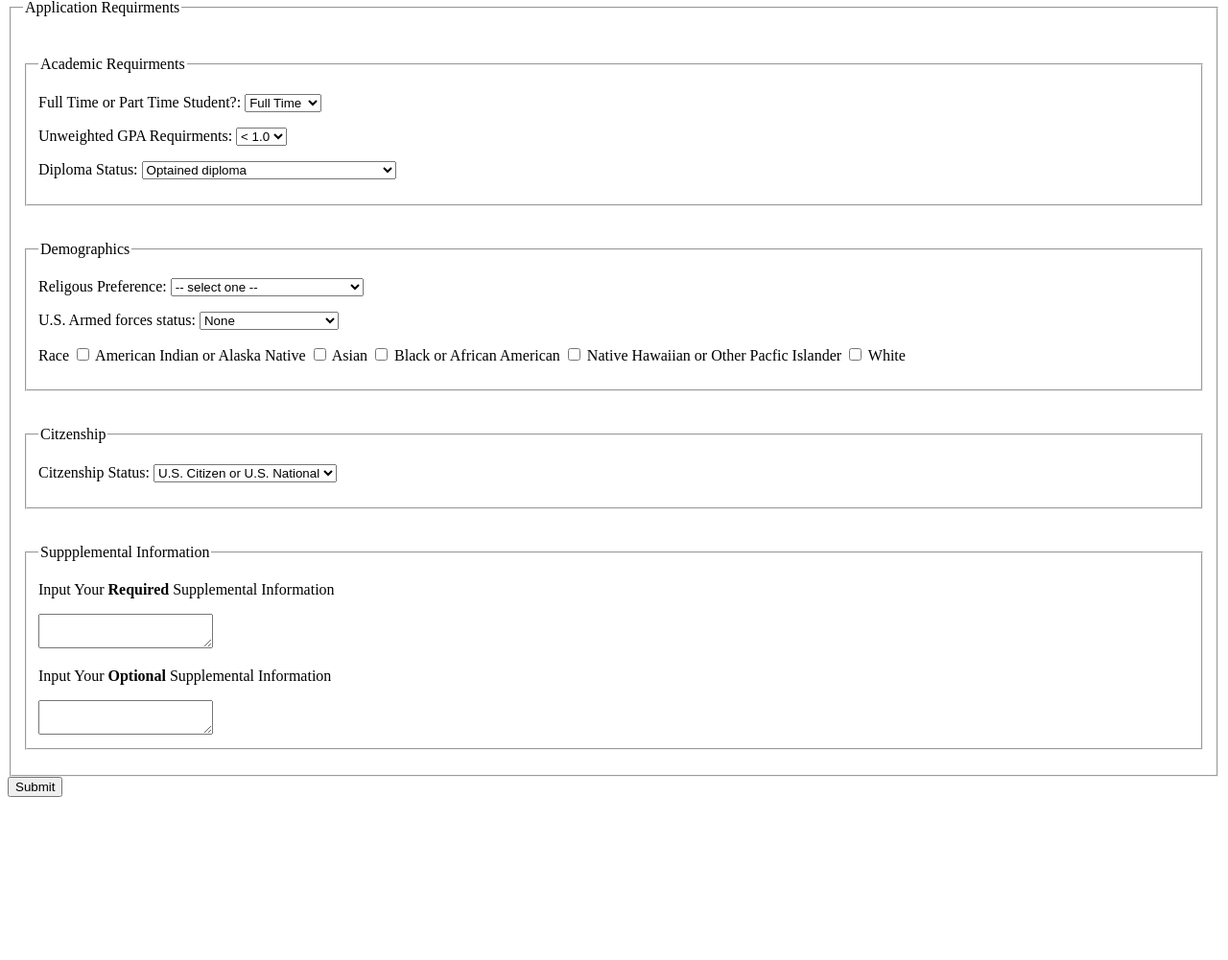
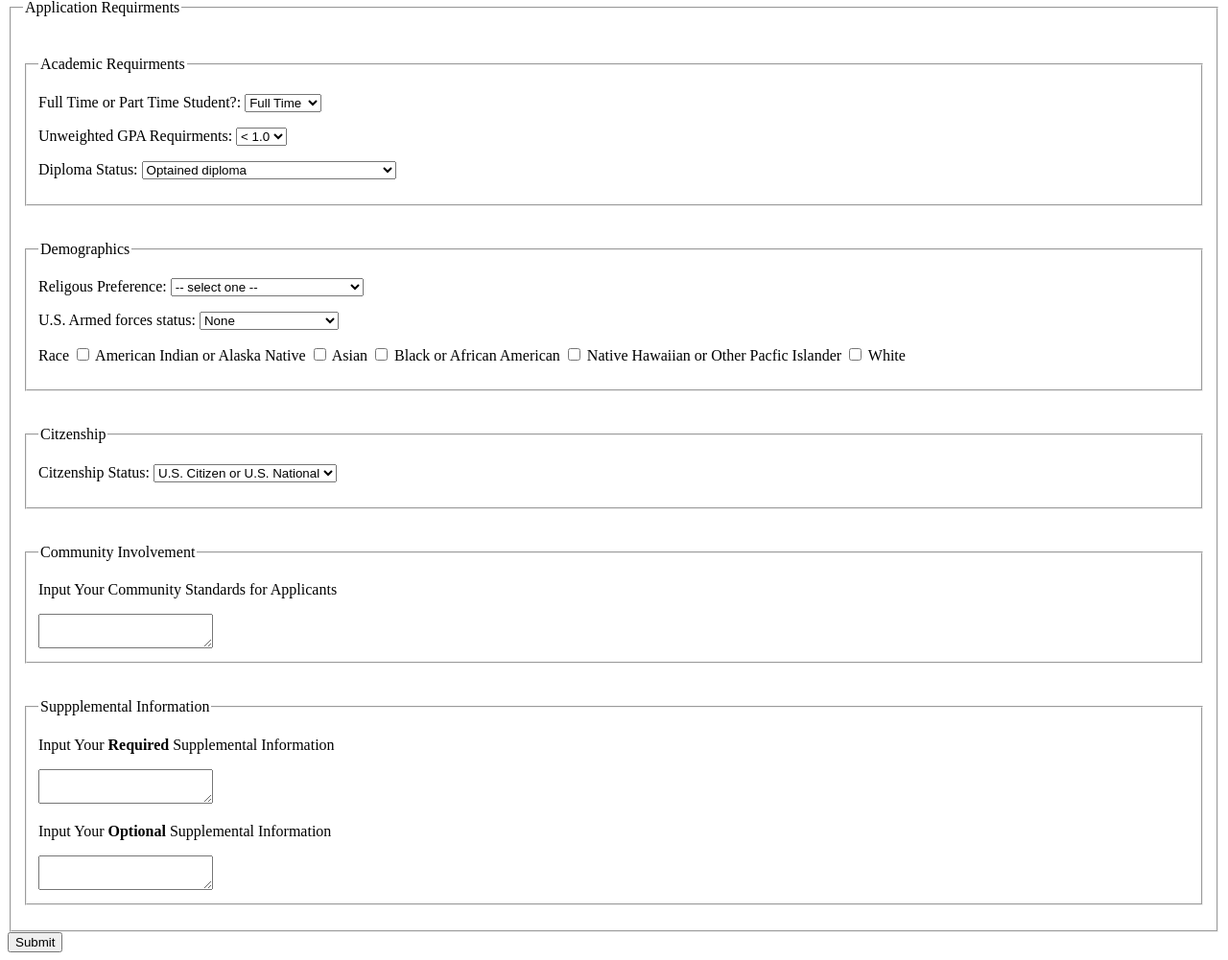
Before and after one commit to jedouard98/scholar-fish, a Python web app: template templates/companyinfo.html in a window 1280 px wide. Shown: the part 404-1405 px from the top of the page at 96% size. Before the commit the page ends 1235 px from the top, so only its background shows below. Run offline with Jinja, Linux system fonts and the light colour scheme; the template is opened without the code that fills it, so the values that code supplies are empty.

Commit message:
adding all the company info section

```diff
--- a/templates/companyinfo.html
+++ b/templates/companyinfo.html
@@ -104,7 +104,7 @@ PLEASE ENTER YOUR SCHOLARSHSIP INFORMATION <br> <br>
       <legend>Application Requirments</legend> <br><br>
         <fieldset>
           <legend> Academic Requirments </legend>
-        <p>Full Time or Part Time Student?: <select name="student-status"> </p>
+        <p>Full Time or Part Time Student?: <select name="student_status"> </p>
           <option value = "Full Time" > Full Time</option>
           <option value = "Part Time" > Part Time</option></select>
 
@@ -211,6 +211,12 @@ PLEASE ENTER YOUR SCHOLARSHSIP INFORMATION <br> <br>
       </fieldset> <br><br>
 
       <fieldset>
+        <legend> Community Involvement </legend>
+        <p>Input Your Community Standards for Applicants</p>
+          <textarea > </textarea>
+      </fieldset> <br><br>
+
+      <fieldset>
         <legend> Suppplemental Information </legend>
 
           <p>Input Your <strong>Required</strong> Supplemental Information</p>
```
